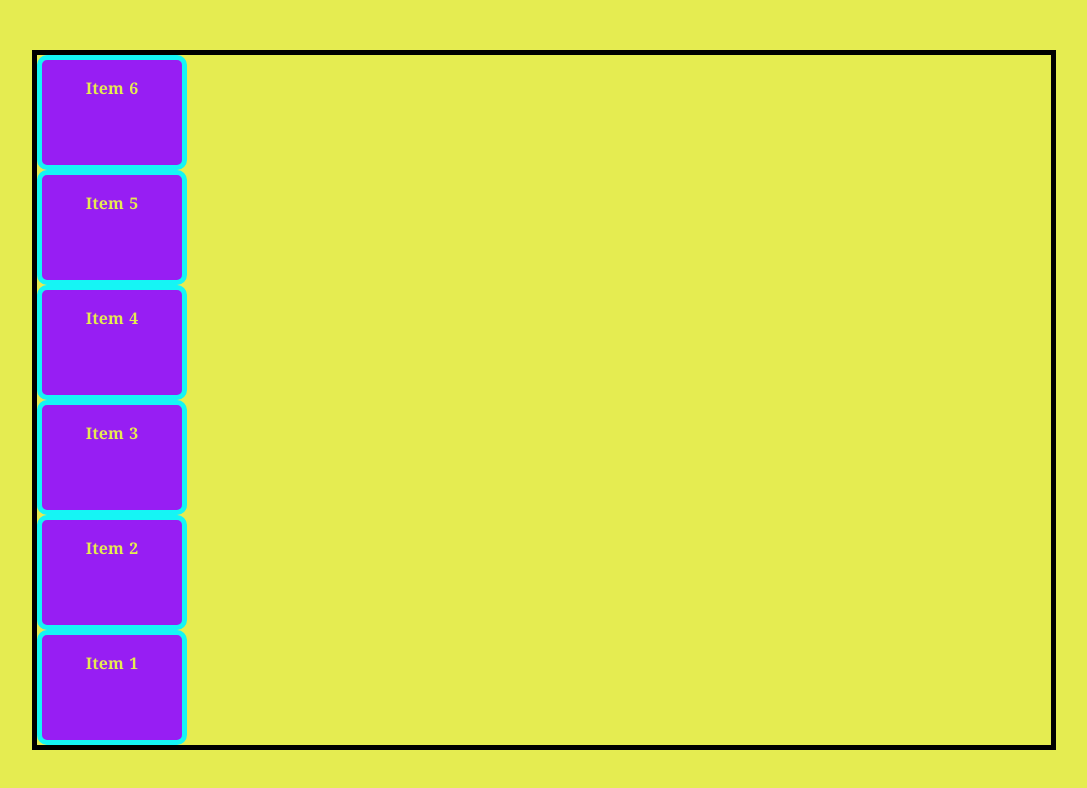
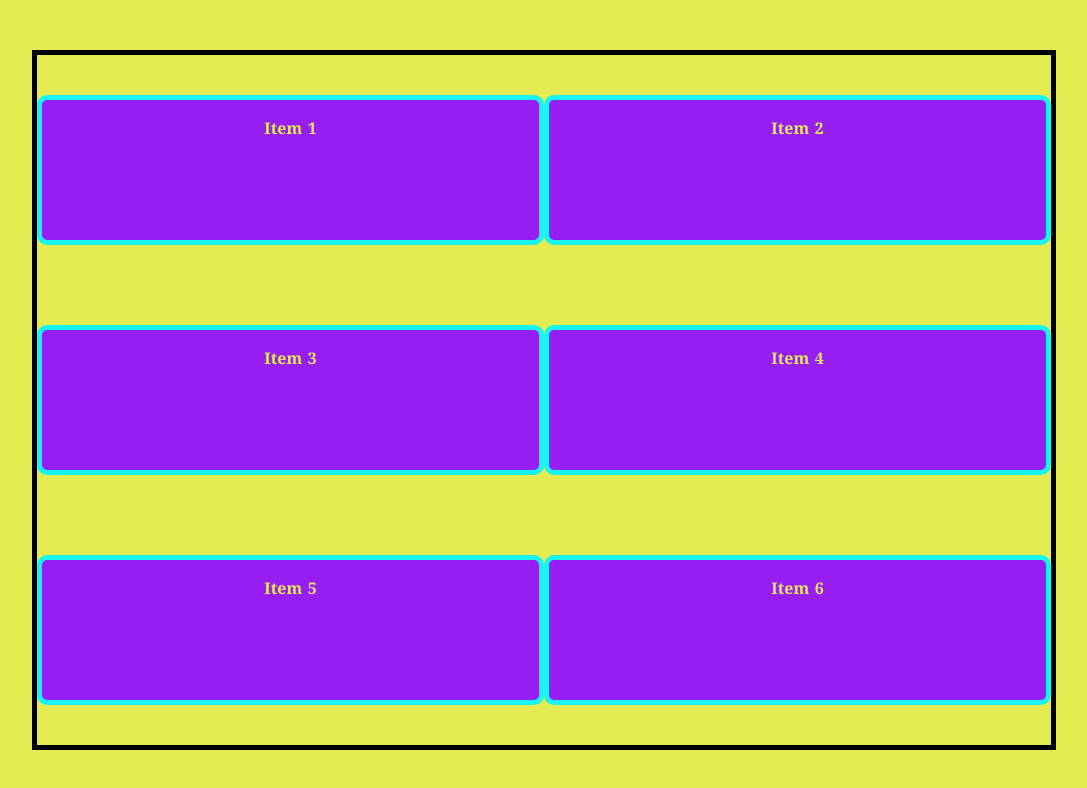
Before and after one commit to rupanmentor/CSS-Day-3, a plain HTML site: page index.html in a window 1280 px wide. Shown: the whole page, without its empty margins (96-1183 px from the left). Drawn offline with Linux system fonts and the light colour scheme.

Commit message:
flex completed

```diff
--- a/style.css
+++ b/style.css
@@ -3,6 +3,7 @@
     --clr-light:#e5ec51;
     --clr-dark:#000000;
     --clr-accent:#15f5f5;
+    --clr-box:#971ef3;
 }
 *,
 *::before,
@@ -31,7 +32,7 @@ body{
 .item{
     width: 150px;
     height: 150px;
-    background-color: #971ef3;
+    background-color: var(--clr-box);
     padding: 1em;
     font-weight: 700;
     color: var(--clr-light);
@@ -42,5 +43,10 @@ body{
 /* Base style ends */
 .container{
   display: flex;
-  flex-direction: column-reverse;
+  flex-wrap: wrap;
+  justify-content: center;
+  align-items: center;
 }
+.item{
+    flex-basis: 50%;
+}
```
